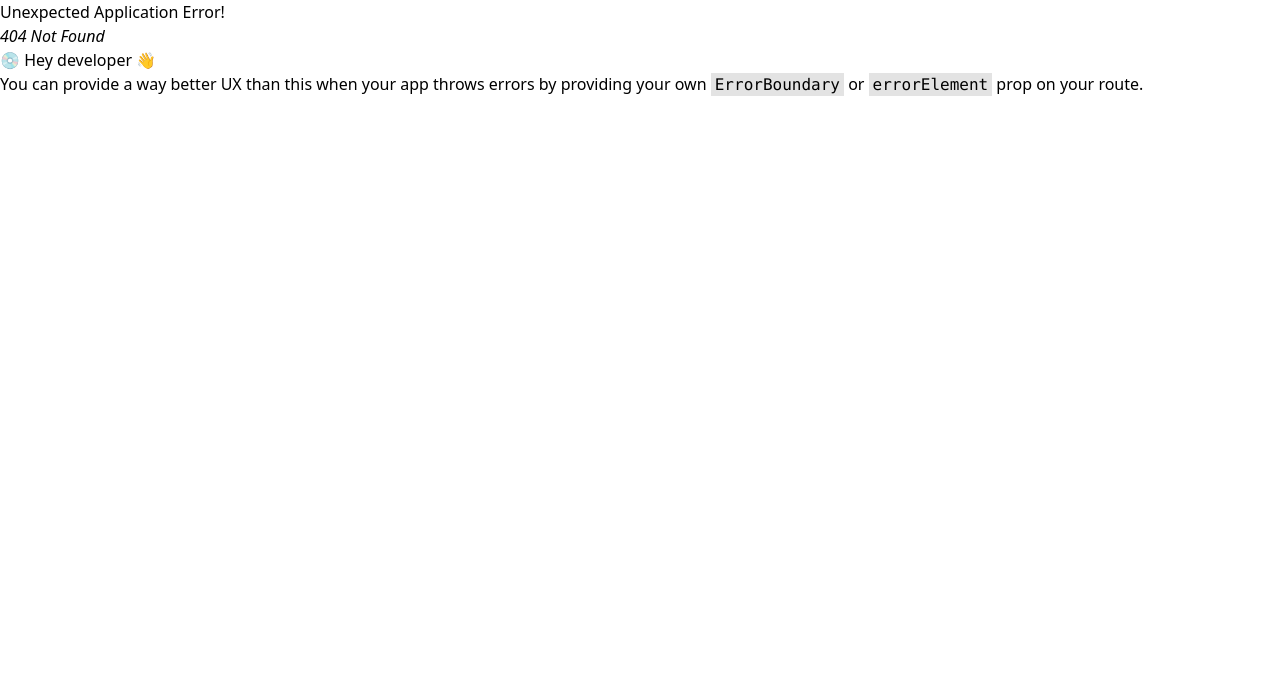
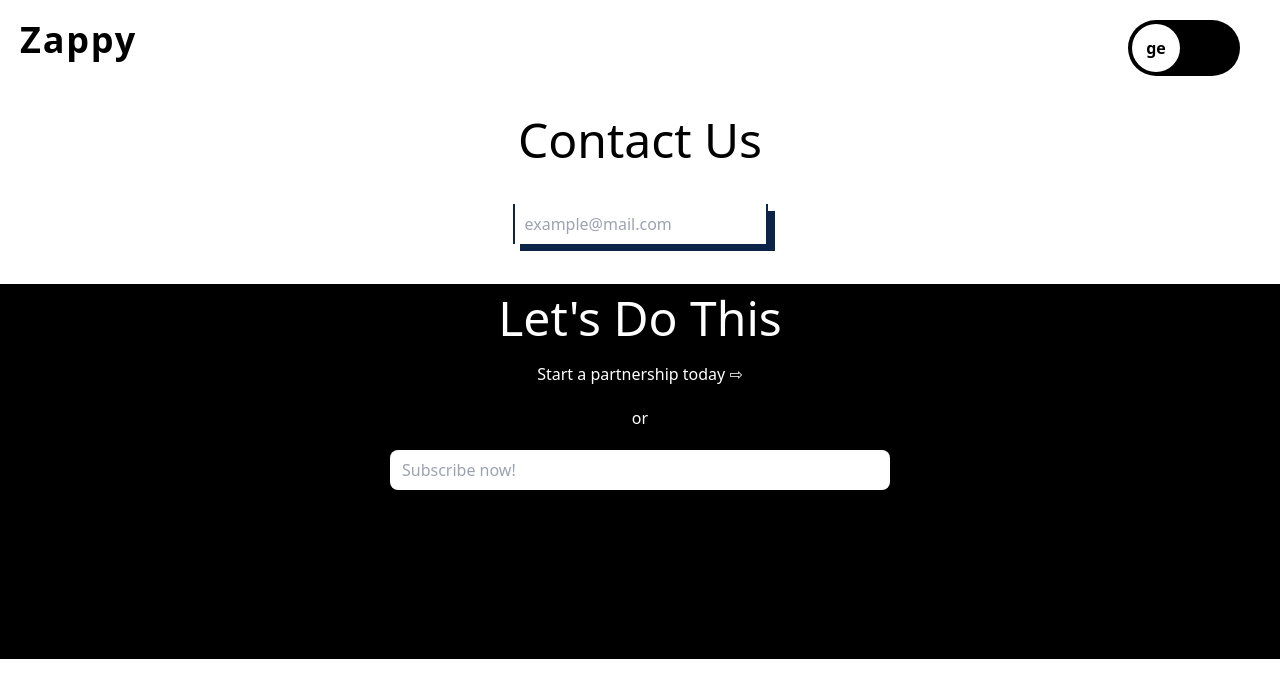
Before and after one commit to Zappy-Team/Zappy-Website, a React (Vite) app in the folder front-end/: page /contact in a window 1280 px wide. Before the commit this address had no page. Shown: the top 698 px of the page. Built offline with nearby package versions, Linux system fonts and the light colour scheme.

Commit message:
contact input init

```diff
--- a/front-end/src/App.tsx
+++ b/front-end/src/App.tsx
@@ -8,13 +8,14 @@ import HomePage from "./pages/home";
 import RootLayout from "./layout/client/rootLayout";
 import ServicesPage from "./pages/services";
 import AboutPage from "./pages/about";
-
+import Contact from "./pages/contact";
 const clientRoute = createBrowserRouter(
   createRoutesFromElements(
     <Route path="/" element={<RootLayout />}>
       <Route index element={<HomePage />} />
       <Route path="/services" element={<ServicesPage />} />
       <Route path="/about-us" element={<AboutPage />} />
+      <Route path="/contact" element={<Contact />} />
     </Route>
   )
 );
--- /dev/null
+++ b/front-end/src/pages/contact/index.tsx
@@ -0,0 +1,27 @@
+const Contact = () => {
+	return (
+		<section className="flex flex-col w-screen items-center my-10 gap-y-10">
+			<h1 className="text-5xl">Contact Us</h1>
+			<form action="" className="flex flex-col gap-y-4 min-w-[250px]">
+				<div className="relative w-full">
+					<input
+						className="p-[10px] w-full h-[40px] border-2 border-t-0 border-b-0 border-[#0B2447] bg-transparent outline-none shadow-[7px_7px_0px_0px_#0B2447] transition-all duration-500 focus:shadow-none peer focus:placeholder-transparent"
+						name="firstname"
+						type="text"
+						placeholder="example@mail.com"
+					/>
+					<label
+						className="absolute top-[10px] left-[10px] text-[#0B2447] z-[1] scale-0 peer-focus:scale-100 transition-all peer-focus:-top-[10px] peer-focus:duration-500 peer-focus:transition-all duration-500"
+						htmlFor="input"
+					>
+						Enter Your firstname
+					</label>
+					<div className="absolute content-[''] bg-[#0B2447] w-[0%] h-[2px] right-0 top-0 peer-focus:w-[35%] peer-focus:transition-all peer-focus:duration-500"></div>
+					<div className="absolute content-[''] bg-[#0B2447] w-[0%] h-[2px] right-0 bottom-0 peer-focus:w-full peer-focus:transition-all peer-focus:duration-500"></div>
+				</div>
+			</form>
+		</section>
+	);
+};
+
+export default Contact;
```
